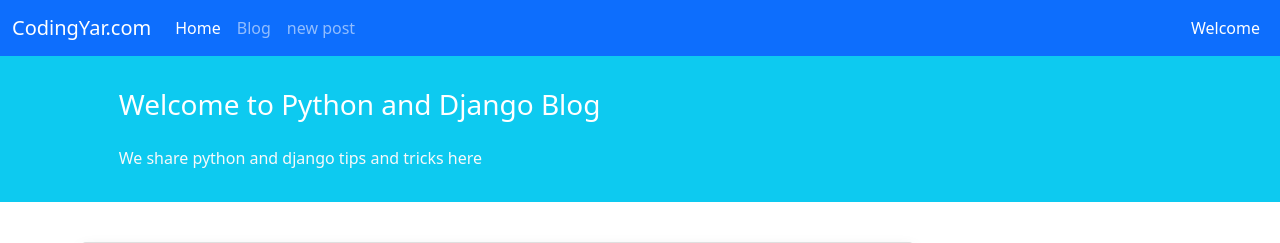
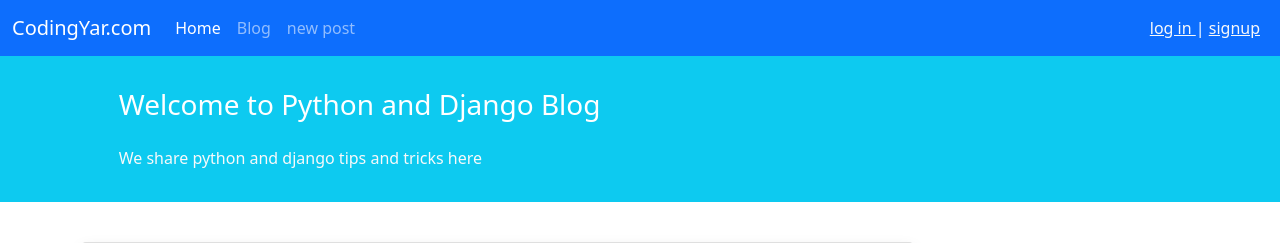
Before and after one commit to danyalai/weblog-django-HH, a Django app: page /blog/form in a window 1280 px wide. Shown: the top 243 px of the page. Run offline with Django 4.2, Linux system fonts and the light colour scheme; data comes from the database, SQL or seed files in the repository; both versions use the stored data as it was after the commit.

Commit message:
add signup

```diff
--- a/config/settings.py
+++ b/config/settings.py
@@ -36,6 +36,7 @@ INSTALLED_APPS = [
     'django.contrib.messages',
     'django.contrib.staticfiles',
     'blog',
+    'accounts',
 ]
 
 MIDDLEWARE = [
@@ -116,3 +117,5 @@ STATIC_URL = 'static/'
 # https://docs.djangoproject.com/en/4.0/ref/settings/#default-auto-field
 
 DEFAULT_AUTO_FIELD = 'django.db.models.BigAutoField'
+LOGIN_REDIRECT_URL = 'posts_list'
+LOGOUT_REDIRECT_URL = 'posts_list'
--- a/config/urls.py
+++ b/config/urls.py
@@ -19,4 +19,6 @@ from django.urls import path, include
 urlpatterns = [
     path('admin/', admin.site.urls),
     path('blog/', include('blog.urls')),
+    path('accounts/', include('django.contrib.auth.urls')),
+    path('accounts/', include('accounts.urls')),
 ]
--- a/templates/_base.html
+++ b/templates/_base.html
@@ -26,7 +26,13 @@
                 <a class="nav-link" href="{% url 'post_form' %}">new post</a>
             </div>
         </div>
-        <div class="mx-2 text-white">Welcome</div>
+        <div class="mx-2 text-white">
+            {% if user.is_authenticated %}
+                welcome {{ user.username }} | <a href="{% url 'logout' %}" class="text-light"> log out  </a>
+            {% else %}
+                <a class="text-light" href="{% url 'login' %}">log in </a> | <a class="text-light" href="{% url 'signup' %}">signup </a>
+            {% endif %}
+        </div>
     </div>
 </nav>
 
```
Also changed, not shown: db.sqlite3.
